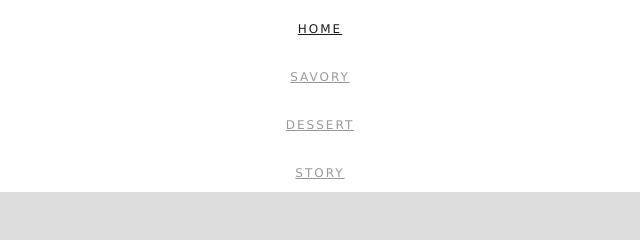
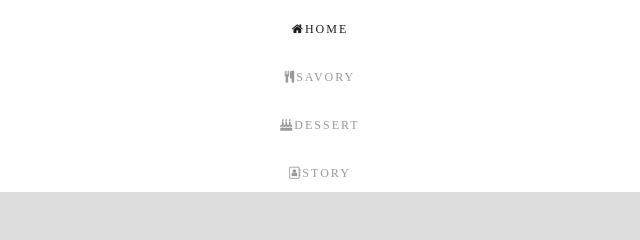
Before and after one commit to saxenanshika/portfolio_content, a plain HTML site: page index.html in a window 1280 px wide. Shown: the top 240 px of the page, 320-960 px from the left. Drawn offline with nearby package versions, Linux system fonts and the light colour scheme; files that its build step writes are made by us from their sources.

Commit message:
Update index.html

```diff
--- a/index.html
+++ b/index.html
@@ -10,6 +10,7 @@
 
   gtag('config', 'G-LNTBFEJ9Q9');
 </script>
+        <meta name="viewport" content="width=device-width, initial-scale=1.0">
         <title>Anshika Saxena</title>
         <link rel="stylesheet" href="html5reset.css">
         <link rel="stylesheet" href="css/style.css">
@@ -25,13 +26,14 @@
         <main id="main">
         <nav>
             <ul>
-                <li><a href="index.html" class="active">Home</li></a>
-                <li><a href="savory.html">Savory</li></a>
-                <li><a href="deserts.html">Dessert</li></a>
-                <li><a href="story.html">Story</li></a>
+                <li><a href="index.html" aria-label="Home" class="active"><i class="fa fa-home" aria-hidden="true" aria-label="home">Home</i></a></li>
+                <li><a href="savory.html" aria-label="Savory"><i class="fa fa-cutlery" aria-hidden="true" aria-label="savory">Savory</i></a></li>
+                <li><a href="deserts.html" aria-label="Desserts"><i class="fa fa-birthday-cake" aria-hidden="true" aria-label="desserts">Dessert</i></a></li>
+                <li><a href="story.html" aria-label="Story"><i class="fa fa-address-book-o" aria-hidden="true" aria-label="story">Story</i></a></li>
             </ul>
         </nav>
-        <div class = "intro"></div>
+        <div class = "intro">
+        </div>
         <h1>About my hobby</h1>
         <p>Cooking is an interesting hobby for many reasons. Getting to know the basics of cooking can be a great way to eat healthy. Cooking at home is more economical than eating out. Then there is the joy of cooking for your friends and family, trying new recipes and even coming up with your own. When you get a good foundation, and discover a passion for cooking, you could even consider a highly lucrative career as a chef or start your own business as a caterer.
 
@@ -55,10 +57,10 @@
 </ul>
         </p>
     </main>
+    </body>
     <footer>
-        <p>University of Michigan School of Information <br/>
-          &copy; Anshika Saxena MSI'23 - Web Design 2019-2020</p>
-      </footer>
+    <p>University of Michigan School of Information <br/>
+      &copy; Anshika Saxena MSI'23 - Web Design 2019-2020</p>
+  </footer>
 
-</body>
 </html>
```
